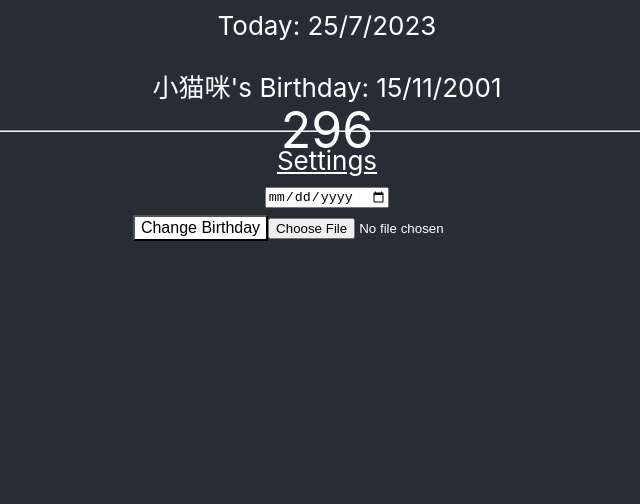
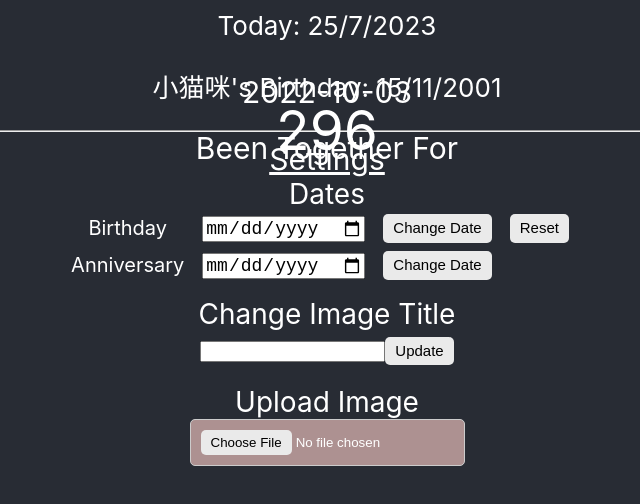
Before and after one commit to alwinchoi/Webpage, a React (Create React App) app in the folder my-app/: page / in a window 1280 px wide. Shown: the top 504 px of the page, without its empty margins (313-953 px from the left). Built offline with nearby package versions, Linux system fonts and the light colour scheme.

Commit message:
added title and updating css for buttons

```diff
--- a/my-app/src/App.js
+++ b/my-app/src/App.js
@@ -7,8 +7,9 @@ import Settings from './Component/Settings';
 function App() {
   const [birthday, SetBirthday] = useState('2001-11-15');
   const [nickname, SetNickName] = useState('小猫咪');
-  const [an, SetAn] = useState('2022=10-03');
+  const [an, SetAn] = useState('2022-10-03');
   const [image, SetImage] = useState();
+  const [title, SetTitle] = useState('Been Together For');
 
   // onMount
   useEffect(() => {
@@ -27,8 +28,8 @@ function App() {
   return (
     <div className="App">
       <header className="App-header">
-        <MainBody birthday={birthday} nickname={nickname} image={image} an={an}>
-          <Settings SetBirthday={SetBirthday} birthday={birthday} nickname={nickname} SetNickName={SetNickName} SetImage={SetImage} SetAn={SetAn} />
+        <MainBody birthday={birthday} nickname={nickname} image={image} an={an} title={title}>
+          <Settings SetBirthday={SetBirthday} birthday={birthday} nickname={nickname} SetNickName={SetNickName} SetImage={SetImage} SetAn={SetAn} SetTitle={SetTitle} />
         </MainBody>
       </header>
     </div>
--- a/my-app/src/Component/MainBody.js
+++ b/my-app/src/Component/MainBody.js
@@ -42,14 +42,16 @@ const MainBody = props => {
                 </p>
             </div>
             <div className="image-div">
+                <div className="top">{props.title}</div>
                 {props.image && <img src={props.image} className="image"></img>}
                 <div className="center">{getNumberOfDays()}</div>
+                <div className="bottom"> {props.an}</div>
             </div>
-            <hr></hr>
+            <hr style={{ marginBlockEnd: "0.35em" }}></hr> {/* marginBlockStart: "0.35em", */}
             <div>
                 {props.children}
             </div>
-        </div>
+        </div >
     )
 }
 
--- a/my-app/src/Component/Settings.js
+++ b/my-app/src/Component/Settings.js
@@ -1,27 +1,49 @@
 import "../css/Settings.css"
-import { useState, useEffect } from 'react';
+import { useState } from 'react';
 
 const Settings = props => {
-    const [date, SetDate] = useState(new Date());
+    // const [date, SetDate] = useState(new Date());
 
     const changeNickName = (name) => {
         props.SetNickName(name)
     }
 
     // update useState after it has been selected
-    const changeBirthday = () => {
-        let date = document.getElementById("datepicker")
+    const changeDate = (event) => {
+        // console.log(event.target.id)
+
+        // check if it is birthday or anniversay date
+        if (event.target.id == "birthdayBtn") {
+            let date = document.getElementById("birthdayDatePicker")
+
             // validation checking
             if (date.value == "") {
                 alert("Please select a valid date")
             }
+            else {
                 props.SetBirthday(date.value)
                 window.localStorage.setItem('Birthday', date.value)
+            }
             // reset value
             date.value = ''
         }
+        else { //anniversary
+            let date = document.getElementById("anniversaryDatePicker")
 
-    const handleChange = (event) => {
+            // validation checking
+            if (date.value == "") {
+                alert("Please select a valid date")
+            }
+            else {
+                props.SetAn(date.value)
+                window.localStorage.setItem('Anniversary', date.value)
+            }
+            // reset value
+            date.value = ''
+        }
+    }
+
+    const imageChange = (event) => {
         // console.log(e.target.files);
         const file = event.target.files[0];
         const reader = new FileReader();
@@ -38,15 +60,50 @@ const Settings = props => {
         document.getElementById("fileUpload").value = "";
     }
 
+    const updateTitle = () => {
+        const event = document.getElementById("titleInput");
+
+        // check not empty
+        if (event.value) {
+            // update useState
+            props.SetTitle(event.value)
+        }
+
+        event.value = "";
+        localStorage.setItem('Title', event.value);
+    }
+
     return (
         <div>
+            {/* onChange={(value) => changeBirthday(value)} */}
             <p className="title"> Settings </p>
-            <input type="date" id="datepicker" />
-            {/* onChange={(value) => changeBirthday(value)} */}
-            <br />
-            <button className='button' onClick={() => changeBirthday()}> Change Birthday </button>
-            <input type='file' onChange={handleChange} id="fileUpload"></input>
-        </div >
+            <div>
+                <p className="Setting-heading"> Dates </p>
+                <div style={{ width: "100%", display: "flex", alignItems: "center", justifyContent: "center" }}>
+                    <table>
+                        <tr>
+                            <td>Birthday</td>
+                            <td className="centered-column"><input type="date" className="datepicker" id="birthdayDatePicker" /> <br /></td>
+                            <td><button className='button' id="birthdayBtn" onClick={changeDate}> Change Date </button></td>
+                            <td><button className='button' id="birthdayBtn" onClick={changeDate}> Reset </button></td>
+                        </tr>
+                        <tr>
+                            <td>Anniversary</td>
+                            <td className="centered-column"><input type="date" className="datepicker" id="anniversaryDatePicker" /> <br /></td>
+                            <td><button className='button' id="anniversaryBtn" onClick={changeDate}> Change Date </button></td>
+                            {/* <td><button className='button' id="anniversaryBtn" onClick={changeDate}> Reset </button></td> */}
+                        </tr>
+                    </table>
+                </div>
+            </div>
+            <div className="container">
+                <p className="Setting-heading"> Change Image Title </p> <input type='Text' id="titleInput"></input>
+                <button className='button' onClick={updateTitle}> Update </button>
+            </div>
+            <div className="container">
+                <p className="Setting-heading"> Upload Image </p> <input type='file' onChange={imageChange} id="fileUpload"></input>
+            </div>
+        </div>
     )
 }
 
--- a/my-app/src/css/MainBody.css
+++ b/my-app/src/css/MainBody.css
@@ -1,6 +1,6 @@
 .image-div {
     width: 100%;
-    display: block;
+    /* display: block; */
     position: relative;
     align-items: center;
     justify-content: center;
@@ -17,13 +17,32 @@
     /* height: auto; */
 }
 
+.top {
+    position: absolute;
+    top: 2%;
+    left: 50%;
+    transform: translate(-50%, 0%);
+    font-size: 30px;
+    user-select: none;
+}
+
 .center {
     position: absolute;
     top: 50%;
     left: 50%;
     transform: translate(-50%, -50%);
     user-select: none;
-    font-size: 50px;
+    font-size: 55px;
+}
+
+.bottom {
+    position: absolute;
+    bottom: 20px;
+    width: 100%;
+    text-align: center;
+    font-size: 30px;
+    user-select: none;
+    /* transform: translate(-50%, 500%); */
 }
 
 .mainBody-title {
--- a/my-app/src/css/Settings.css
+++ b/my-app/src/css/Settings.css
@@ -1,7 +1,11 @@
 .button {
-    font-size: 16px;
+    font-size: 15px;
     align-items: center;
-    background-color: #FFFFFF;
+    background-color: #eaeaea;
+    border: none;
+    padding: 5px 10px;
+    border-radius: 5px;
+    cursor: pointer;
     cursor: pointer;
     line-height: 1.25;
     position: relative;
@@ -21,6 +25,7 @@
 .title {
     margin: 0px;
     text-decoration: underline;
+    font-size: 30px;
 }
 
 .button:active {
@@ -31,50 +36,55 @@
     transform: translateY(0);
 }
 
-/* CSS */
-.button-6 {
-    align-items: center;
-    background-color: #FFFFFF;
-    border: 1px solid rgba(0, 0, 0, 0.1);
-    border-radius: .25rem;
-    box-shadow: rgba(0, 0, 0, 0.02) 0 1px 3px 0;
-    box-sizing: border-box;
-    color: rgba(0, 0, 0, 0.85);
-    cursor: pointer;
-    display: inline-flex;
-    font-family: system-ui, -apple-system, system-ui, "Helvetica Neue", Helvetica, Arial, sans-serif;
-    font-size: 16px;
-    font-weight: 600;
-    justify-content: center;
-    line-height: 1.25;
-    margin: 0;
-    min-height: 3rem;
-    padding: calc(.875rem - 1px) calc(1.5rem - 1px);
-    position: relative;
-    text-decoration: none;
-    transition: all 250ms;
-    user-select: none;
-    -webkit-user-select: none;
-    touch-action: manipulation;
-    vertical-align: baseline;
+.datepicker {
+    font-size: 18px;
     width: auto;
 }
 
-.button-6:hover,
-.button-6:focus {
-    border-color: rgba(0, 0, 0, 0.15);
-    box-shadow: rgba(0, 0, 0, 0.1) 0 4px 12px;
-    color: rgba(0, 0, 0, 0.65);
+.container {
+    padding-top: 10px;
+    padding-bottom: 10px;
 }
 
-.button-6:hover {
-    transform: translateY(-1px);
+.Setting-heading {
+    margin: 0px;
+    font-size: 28px;
 }
 
-.button-6:active {
-    background-color: #F0F0F1;
-    border-color: rgba(0, 0, 0, 0.15);
-    box-shadow: rgba(0, 0, 0, 0.06) 0 2px 4px;
-    color: rgba(0, 0, 0, 0.65);
-    transform: translateY(0);
+table {
+    font-size: 25px;
 }
+
+td {
+    padding-right: 15px;
+    font-size: 20px;
+    padding-bottom: 5px;
+}
+
+#fileUpload {
+    display: inline-block;
+    padding: 10px;
+    border: 1px solid #ccc;
+    border-radius: 5px;
+    background-color: #ad9191;
+    box-sizing: border-box;
+    cursor: pointer;
+}
+
+#fileUpload::file-selector-button {
+    padding: 5px 10px;
+    background-color: #eaeaea;
+    border: none;
+    border-radius: 5px;
+    cursor: pointer;
+}
+
+#fileUpload::file-display {
+    display: inline-block;
+    margin-left: 5px;
+}
+
+/* td.centered-column {
+    text-align: center;
+    left: 50%;
+} */
```
Lines whose indentation alone changed are shown as unchanged.
